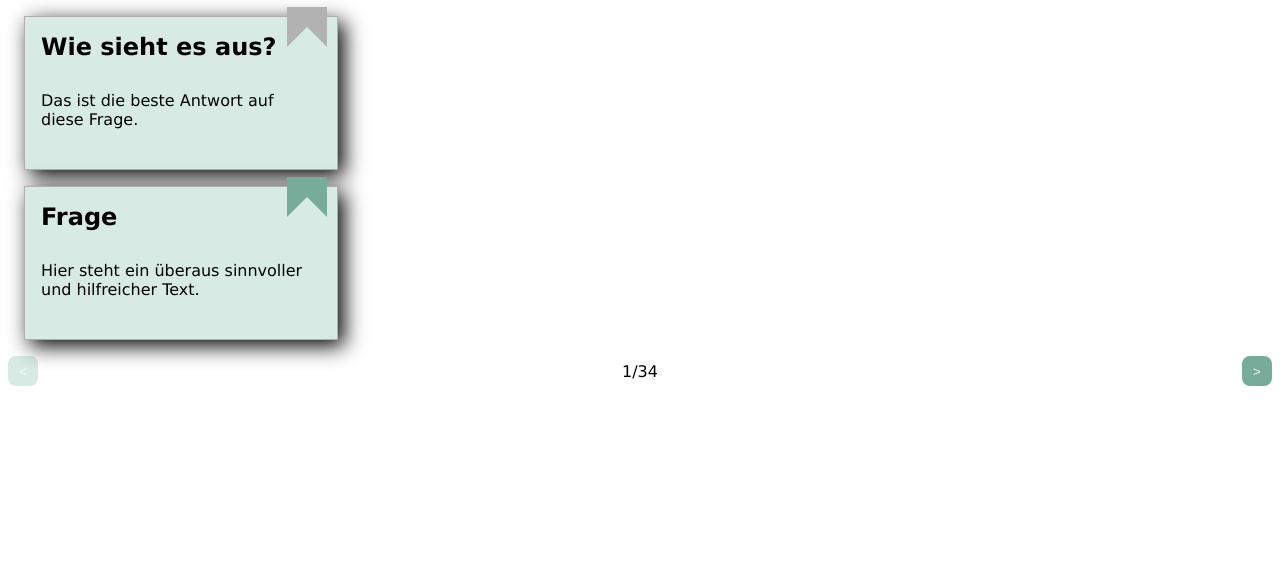
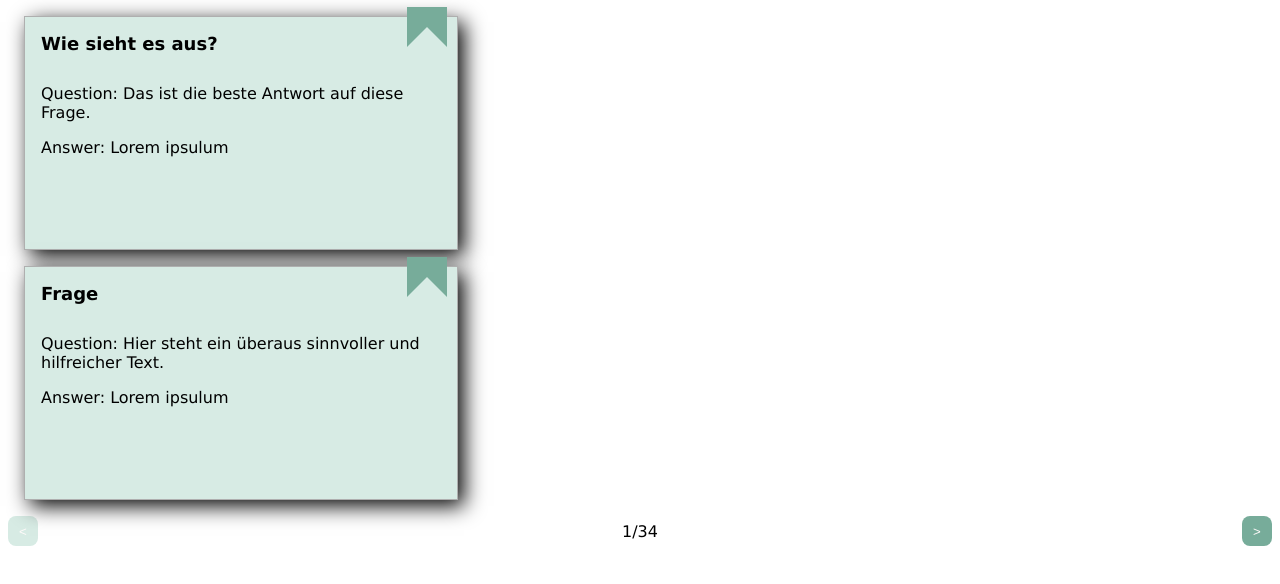
Before and after one commit to danicadombek/react-playground, a React (Vite) app: page / in a window 1280 px wide. Shown: the top 584 px of the page. Built offline with nearby package versions, Linux system fonts and the light colour scheme.

Commit message:
Give card question- and answer-texts

```diff
--- a/src/App.jsx
+++ b/src/App.jsx
@@ -5,13 +5,15 @@ import Cards from './Cards'
 const cards = [
   {
     title: 'Wie sieht es aus?',
-    text: 'Das ist die beste Antwort auf diese Frage.',
-    isBookmarked: false,
+    questionText: 'Das ist die beste Antwort auf diese Frage.',
+    answerText: 'Lorem ipsulum',
+    isBookmarked: true,
     id: 1,
   },
   {
     title: 'Frage',
-    text: 'Hier steht ein überaus sinnvoller und hilfreicher Text.',
+    questionText: 'Hier steht ein überaus sinnvoller und hilfreicher Text.',
+    answerText: 'Lorem ipsulum',
     isBookmarked: true,
     id: 2,
   },
@@ -20,11 +22,12 @@ const cards = [
 export default () => {
   return (
     <div>
-      {cards.map(({ id, title, text, isBookmarked }) => (
+      {cards.map(({ id, title, questionText, answerText, isBookmarked }) => (
         <Cards
           key={id}
           title={title}
-          copyText={text}
+          questionText={questionText}
+          answerText={answerText}
           isBookmarked={isBookmarked}
         />
       ))}
--- a/src/Cards.css
+++ b/src/Cards.css
@@ -1,13 +1,17 @@
 .Cards {
   font-family: Verdana, Geneva, Tahoma, sans-serif;
-  width: 280px;
-  height: 120px;
+  width: 400px;
+  height: 200px;
   border: 1px solid rgb(175, 175, 175);
   box-shadow: 6px 6px 20px;
   padding: 16px;
   margin: 16px;
   background-color: rgb(215, 235, 228);
   position: relative;
+}
+
+h2 {
+  font-size: 18px;
 }
 
 .Card-headline {
--- a/src/Cards.jsx
+++ b/src/Cards.jsx
@@ -1,7 +1,12 @@
 import * as React from 'react'
 import './Cards.css'
 
-export default function Cards({ title, copyText, isBookmarked }) {
+export default function Cards({
+  title,
+  questionText,
+  answerText,
+  isBookmarked,
+}) {
   return (
     <section className="Cards">
       <h2 className="Card-headline">{title}</h2>
@@ -10,7 +15,8 @@ export default function Cards({ title, copyText, isBookmarked }) {
         className={isBookmarked ? 'bookmark--selected bookmark' : 'bookmark'}
         aria-label="bookmark"
       ></div>
-      <p>{copyText}</p>
+      <p>Question: {questionText}</p>
+      <p>Answer: {answerText}</p>
     </section>
   )
 }
```
